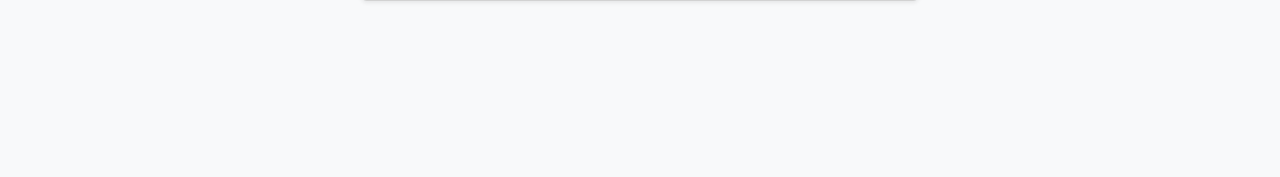
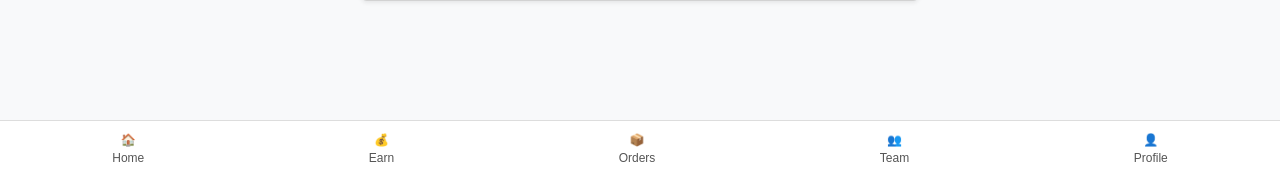
Before and after one commit to gedamuayana/my_shop, a Django app: page /en/deposit/ in a window 1280 px wide. Shown: the part 623-800 px from the top of the page. Run offline with Django 5.2, Linux system fonts and the light colour scheme; a user stored in the database is signed in.

Commit message:
Add footer navigation

```diff
--- a/templates/base.html
+++ b/templates/base.html
@@ -8,15 +8,19 @@
     <link href="https://cdn.jsdelivr.net/npm/bootstrap@5.3.0/dist/css/bootstrap.min.css" rel="stylesheet">
 
     <style>
-        /* ዳሽቦርዱ በትክክል እንዲታይ የሚረዱ የ CSS ቅንብሮች */
-        body { background-color: #f8f9fa; font-family: sans-serif; }
+        body { background-color: #f8f9fa; font-family: sans-serif; padding-bottom: 80px; }
         .dashboard-container { padding: 20px; max-width: 500px; margin: auto; }
         .welcome-banner { background: linear-gradient(90deg, #6a11cb, #2575fc); color: white; padding: 20px; border-radius: 15px; text-align: center; margin-bottom: 20px; }
         .wallet-card { background: #8BC34A; color: white; padding: 20px; border-radius: 20px; text-align: center; margin-bottom: 20px; }
         .vip-ad { background: #FFC107; color: #333; font-weight: bold; padding: 10px; border-radius: 10px; text-align: center; margin-bottom: 20px; }
-        .quick-actions { display: flex; justify-content: space-between; }
+        .quick-actions { display: flex; justify-content: space-between; margin-bottom: 20px; }
         .action-btn { background: white; padding: 15px; border-radius: 15px; text-align: center; width: 30%; text-decoration: none; color: black; border: 1px solid #ddd; box-shadow: 0 2px 5px rgba(0,0,0,0.1); }
         .action-btn p { margin: 5px 0 0 0; font-size: 12px; }
+
+        /* Footer Style */
+        .footer-nav { background: white; border-top: 1px solid #ddd; padding: 10px 0; position: fixed; bottom: 0; width: 100%; display: flex; justify-content: space-around; }
+        .nav-link { color: #555; text-decoration: none; font-size: 12px; }
+        .nav-link:hover { color: #8BC34A; }
     </style>
 </head>
 <body>
@@ -26,5 +30,23 @@
         {% endblock %}
     </div>
 
+    <nav class="footer-nav">
+        <a href="{% url 'dashboard' %}" class="nav-link text-center">
+            <div>🏠</div><div>Home</div>
+        </a>
+        <a href="#" class="nav-link text-center">
+            <div>💰</div><div>Earn</div>
+        </a>
+        <a href="#" class="nav-link text-center">
+            <div>📦</div><div>Orders</div>
+        </a>
+        <a href="#" class="nav-link text-center">
+            <div>👥</div><div>Team</div>
+        </a>
+        <a href="{% url 'profile' %}" class="nav-link text-center">
+            <div>👤</div><div>Profile</div>
+        </a>
+    </nav>
+
 </body>
 </html>
```
